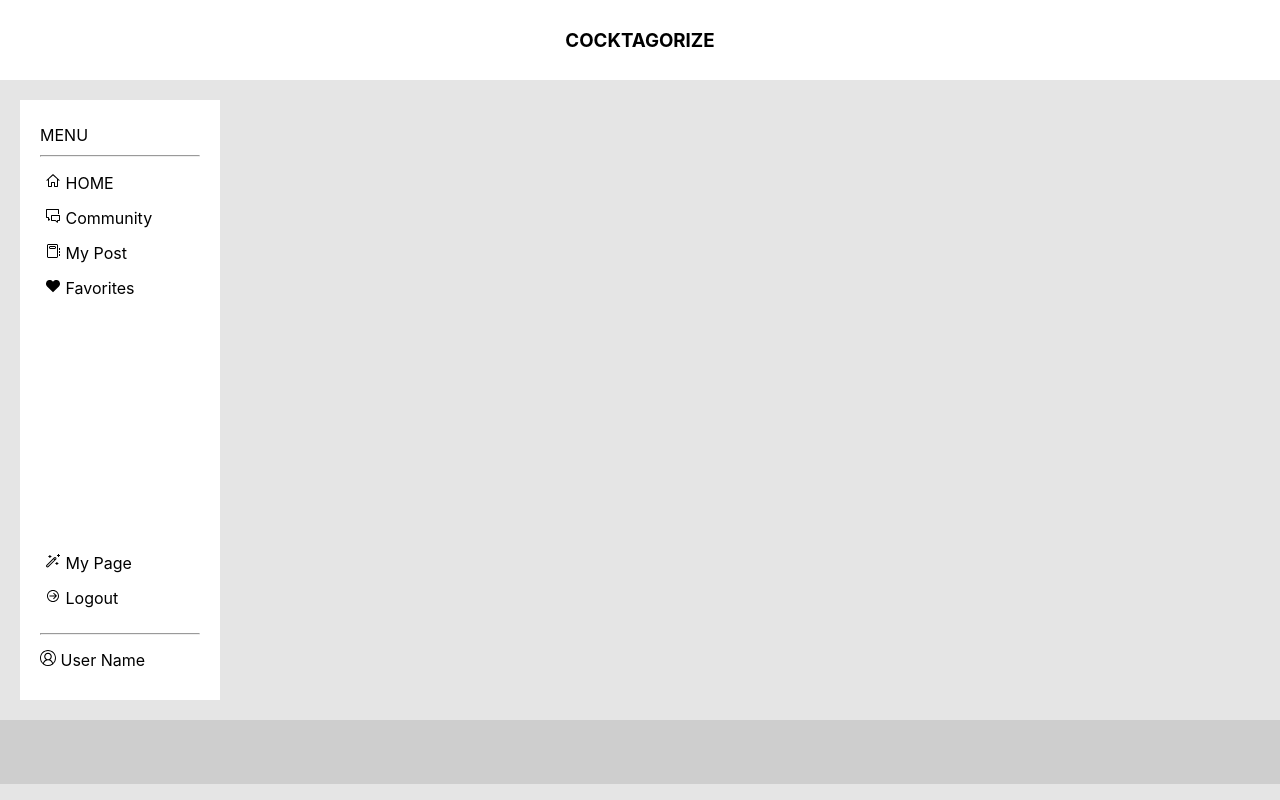
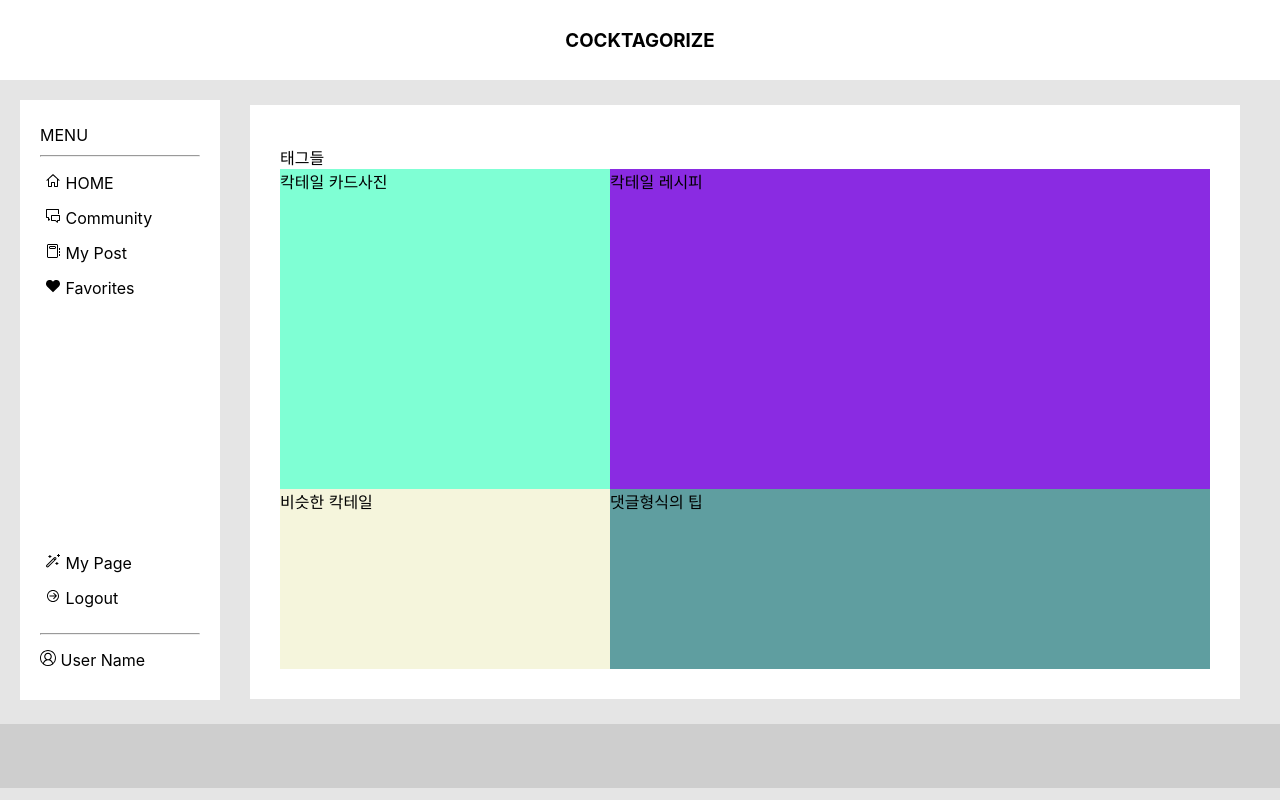
Before and after one commit to CSID-DGU/2023-1-OSSP2-NotEasy-10, a React (Create React App) app in the folder cocktagorize/src/main/frontend/: page /cocktail/1 in a window 1280 px wide. Built offline with nearby package versions, Linux system fonts and the light colour scheme.

Commit message:
Layout.js 변경

```diff
--- a/cocktagorize/src/main/frontend/src/Layout.js
+++ b/cocktagorize/src/main/frontend/src/Layout.js
@@ -2,7 +2,6 @@ import React from "react";
 import Header from "./component/common/Header";
 import Footer from "./component/common/Footer";
 import { Outlet } from "react-router-dom";
-import Sidebar from "./component/common/sidebar/Sidebar";
 
 const Layout = () => {
   return (
@@ -10,7 +9,6 @@ const Layout = () => {
       <Header />
       <main>
         <Outlet />
-        <Sidebar></Sidebar>
       </main>
       <Footer />
     </div>
--- /dev/null
+++ b/cocktagorize/src/main/frontend/src/pages/CocktailDetail/CocktailDetail.css
@@ -0,0 +1,50 @@
+.CocktailDetail{
+    display: flex;
+}
+
+.content{
+    width: 990px;
+    margin: 25px 15px 25px 10px;
+    background-color: white;
+    padding: 30px;
+}
+
+.tags{
+    margin-top: 10px;
+}
+
+.inner{
+    display: flex;
+    height: auto;
+}
+
+.inner_left{
+    width: 330px;
+    height: 500px;
+    background-color: none;
+}
+
+.cocktail_card{
+    background-color: aquamarine;
+    height: 320px;
+}
+
+.cocktail_similar{
+    background-color: beige;
+    height: 180px;
+}
+
+.inner_right{
+    width: 600px;
+    background-color: none;
+}
+
+.cocktail_recipe{
+    background-color: blueviolet;
+    height: 320px;
+}
+
+.cocktail_tip{
+    background-color: cadetblue;
+    height: 180px;
+}
--- a/cocktagorize/src/main/frontend/src/pages/CocktailDetail/CocktailDetail.js
+++ b/cocktagorize/src/main/frontend/src/pages/CocktailDetail/CocktailDetail.js
@@ -1,7 +1,34 @@
 import React from "react";
+import Sidebar from "../../component/common/sidebar/Sidebar"
+import '../CocktailDetail/CocktailDetail.css'
 
 const CocktailDetail = () => {
-  return <div></div>;
+  return (
+    <div className='CocktailDetail'>
+      <Sidebar />
+      <div className='content'>
+        <div className="tags">태그들</div>
+        <div className="inner">
+          <div className="inner_left">
+            <div className="cocktail_card">
+              칵테일 카드사진
+            </div>
+            <div className="cocktail_similar">
+              비슷한 칵테일
+            </div>
+          </div>
+          <div className="inner_right">
+            <div className="cocktail_recipe">
+              칵테일 레시피
+            </div>
+            <div className="cocktail_tip">
+              댓글형식의 팁
+            </div>
+          </div>
+        </div>
+      </div>
+    </div>
+  );
 };
 
 export default CocktailDetail;
```
